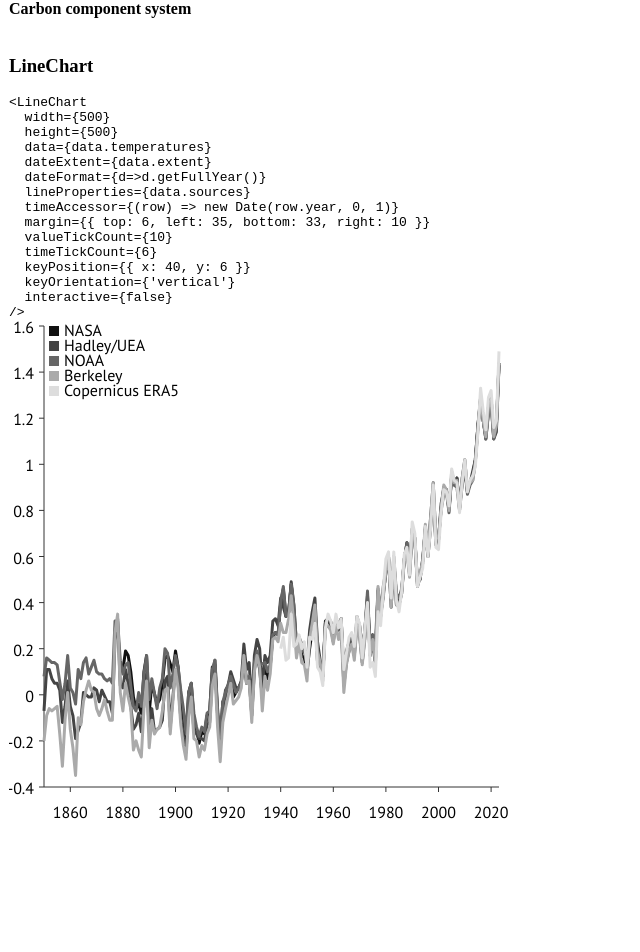
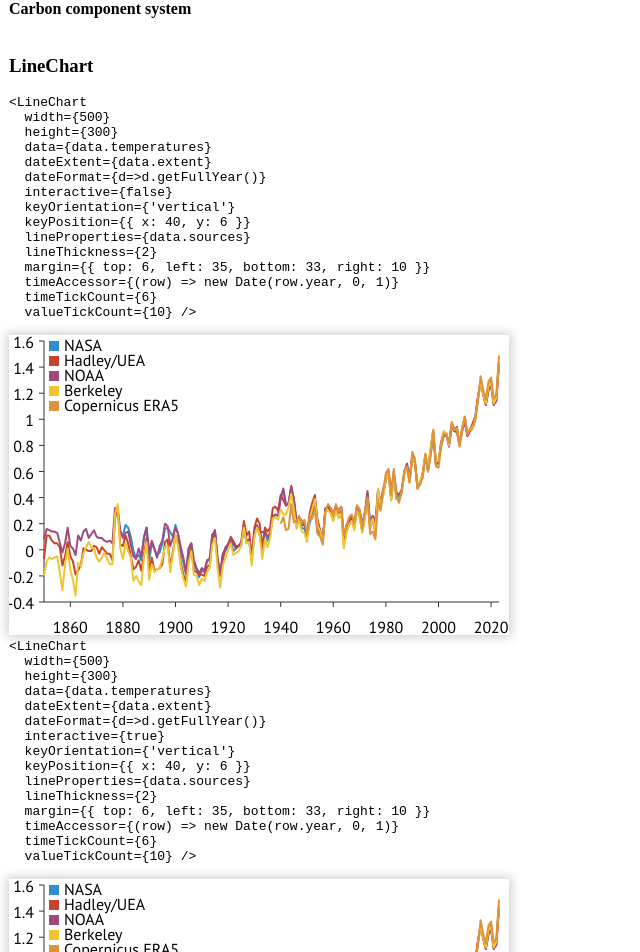
Before and after one commit to carbonbrief/carbon-components, a SvelteKit app: page /LineChart in a window 1280 px wide. Shown: the top 952 px of the page, without its empty margins (0-640 px from the left). Before the commit the page ends 829 px from the top, so only its background shows below. Built offline with nearby package versions, Linux system fonts and the light colour scheme.

Commit message:
add tooltip to line chart

```diff
--- a/src/lib/LineChart.svelte
+++ b/src/lib/LineChart.svelte
@@ -1,8 +1,8 @@
 <script>
 	import { scaleLinear, scaleTime, line, extent, area } from 'd3';
-	import { categorical5 } from './cb-colours.js';
+	import { categorical } from './cb-colours.js';
 	import LinearAxes from './LinearAxes.svelte';
-	// import Tooltip from './Tooltip.svelte';
+	import Tooltip from './Tooltip.svelte';
 	import Key from './SVGKey.svelte';
 
 	export let width = 720;
@@ -15,7 +15,7 @@
 	export let valueFormat = (d) => d;
 	export let dateExtent;
 	export let valueExtent;
-	export let lineColors = categorical5;
+	export let lineColors = categorical;
 	export let areaColors = ['rgba(0,0,0,0.2)', 'rgba(255,0,0,0.2)'];
 	export let areaProperties = [];
 	export let lineThickness = 3;
@@ -119,7 +119,6 @@
 		pointerActive = false;
 	}
 
-  $: console.log(sortedData, chartLines)
 </script>
 
 <div class="chart-container">
@@ -201,7 +200,7 @@
 			</g>
 		{/if}
 	</svg>
-	<!-- {#if interactive}
+	{#if interactive}
 		<Tooltip x={pointerPos.x} y={pointerPos.y} visible={pointerActive}>
 			<p class="tip">{dateFormat(timeAccessor(highlightData))}</p>
 			<ul>
@@ -215,7 +214,7 @@
 				{/each}
 			</ul>
 		</Tooltip>
-	{/if} -->
+	{/if}
 </div>
 
 <style>
--- /dev/null
+++ b/src/lib/ToolTip.svelte
@@ -0,0 +1,26 @@
+<script>
+  export let x=0;
+  export let y=0;
+  export let visible = false;
+</script>
+
+<div class="tooltip" class:invisible={!visible} style="--x:{x}px; --y:{y}px">
+<slot></slot>
+</div>
+<style>
+  	.tooltip{
+		padding:0.2lh;
+		position: absolute;
+		top:min(calc(100dvh - 270px),var(--y) );
+		left:min(calc(100dvw - 250px) , var(--x));
+		border: 1px solid black;
+		background-color: rgba(255,255,255,0.8);
+		transition-property: opacity;
+		transition-duration: 200ms;
+    pointer-events: none;
+	}
+
+	.tooltip.invisible{
+		opacity: 0;
+	}
+</style>
--- a/src/lib/cb-colours.js
+++ b/src/lib/cb-colours.js
@@ -1,2 +1,2 @@
 export let darkGrey = '#333';
-export let categorical5 = ['#111', '#444', '#666', '#AAA', '#DDD'];
+export let categorical = ['#2F8FCE', '#C7432B', '#A14A7B', '#EFC530', '#DF9239', '#0B4572'];
--- a/src/lib/docs/PropertyList.svelte
+++ b/src/lib/docs/PropertyList.svelte
@@ -1,7 +1,6 @@
 <script>
 	export let props = {};
 	function alpha(a, b) {
-		console.log(a, b);
 		if (a[0] > b[0]) {
 			return 1;
 		}
--- a/src/routes/+layout.svelte
+++ b/src/routes/+layout.svelte
@@ -29,7 +29,8 @@
 		margin: 0;
 		padding: 0;
 		max-width: 100%;
-		overflow: scroll;
+		overflow: auto;
+		margin-bottom: 1lh;
 	}
 	article {
 		padding: 0.5lh;
--- a/src/routes/LineChart/+page.svelte
+++ b/src/routes/LineChart/+page.svelte
@@ -2,29 +2,29 @@
 	import { LineChart } from '$lib';
 
 	export let data;
-	console.log(data);
+
 </script>
 
 <h1>LineChart</h1>
 <pre>{`<LineChart
   width={500}
-  height={500}
+  height={300}
   data={data.temperatures}
   dateExtent={data.extent}
   dateFormat={d=>d.getFullYear()}
+  interactive={false}
+  keyOrientation={'vertical'}
+  keyPosition={{ x: 40, y: 6 }}
   lineProperties={data.sources}
+  lineThickness={2}
+  margin={{ top: 6, left: 35, bottom: 33, right: 10 }}
   timeAccessor={(row) => new Date(row.year, 0, 1)}
-  margin={{ top: 6, left: 35, bottom: 33, right: 10 }}
-  valueTickCount={10}
   timeTickCount={6}
-  keyPosition={{ x: 40, y: 6 }}
-  keyOrientation={'vertical'}
-  interactive={false}
-/>`}</pre>
+  valueTickCount={10} />`}</pre>
 <div class="container">
 	<LineChart
 		width={500}
-		height={500}
+		height={300}
 		data={data.temperatures}
 		dateExtent={data.extent}
     dateFormat={d=>d.getFullYear()}
@@ -36,11 +36,50 @@
 		keyPosition={{ x: 40, y: 6 }}
 		keyOrientation={'vertical'}
 		interactive={false}
+		lineThickness={2}
+	/>
+</div>
+
+<pre>{`<LineChart
+  width={500}
+  height={300}
+  data={data.temperatures}
+  dateExtent={data.extent}
+  dateFormat={d=>d.getFullYear()}
+  interactive={true}
+  keyOrientation={'vertical'}
+  keyPosition={{ x: 40, y: 6 }}
+  lineProperties={data.sources}
+  lineThickness={2}
+  margin={{ top: 6, left: 35, bottom: 33, right: 10 }}
+  timeAccessor={(row) => new Date(row.year, 0, 1)}
+  timeTickCount={6}
+  valueTickCount={10} />`}</pre>
+<div class="container">
+	<LineChart
+		width={500}
+		height={300}
+		data={data.temperatures}
+		dateExtent={data.extent}
+    dateFormat={d=>d.getFullYear()}
+    lineProperties={data.sources}
+		timeAccessor={(row) => new Date(row.year, 0, 1)}
+		margin={{ top: 6, left: 35, bottom: 33, right: 10 }}
+		valueTickCount={10}
+		timeTickCount={6}
+		keyPosition={{ x: 40, y: 6 }}
+		keyOrientation={'vertical'}
+		interactive={true}
+		lineThickness={2}
 	/>
 </div>
 
 <style>
 	div.container {
 		max-height: 500px;
+
+	}
+	:global(svg) {
+		box-shadow: 0 0 10px 2px rgba(0, 0, 0, 0.2);
 	}
 </style>
```
